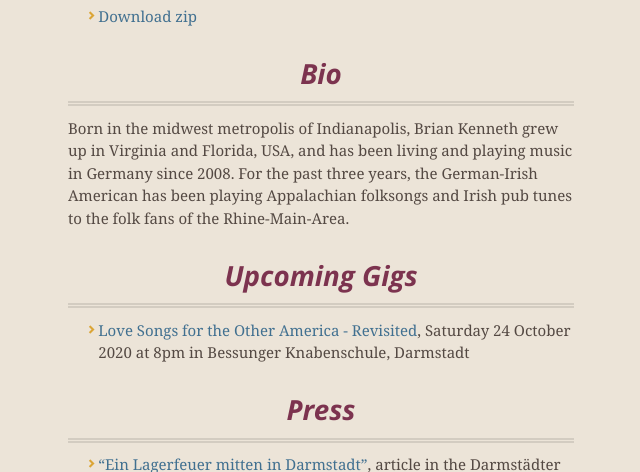
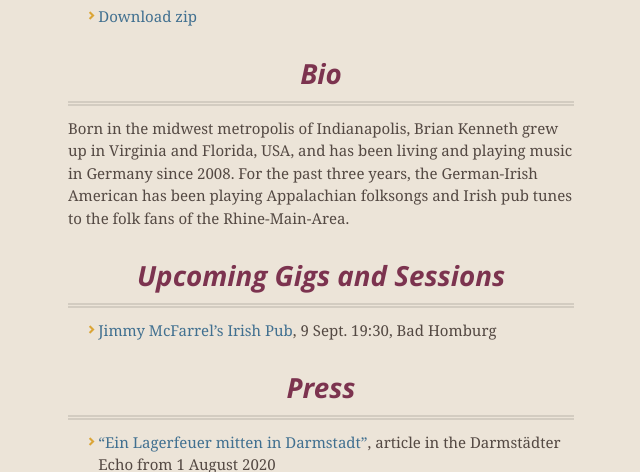
Before and after one commit to BrianInGermany/briankennethmusic, a Jekyll site: the page built from README.md, in a window 1280 px wide and 900 px high, scrolled down 1631 px, cut to the strip 0-472 px from the top of the window. Shown: the whole strip, without its empty margins (319-959 px from the left). Built offline with Jekyll 4.4.1, drawn with Linux system fonts in a browser that asks for light colours; our own code applies the rules of GitHub Pages for plain Markdown files; comment, search, counter and statistics services are not loaded.

Commit message:
add gigs

```diff
--- a/README.md
+++ b/README.md
@@ -22,8 +22,8 @@ Some of Brian's favorite songs, both traditionals and a selection of his own son
 ## Bio
 Born in the midwest metropolis of Indianapolis, Brian Kenneth grew up in Virginia and Florida, USA, and has been living and playing music in Germany since 2008. For the past three years, the German-Irish American has been playing Appalachian folksongs and Irish pub tunes to the folk fans of the Rhine-Main-Area.
 
-## Upcoming Gigs
-- [Love Songs for the Other America - Revisited](https://www.knabenschule.de/index.php?id=991), Saturday 24 October 2020 at 8pm in Bessunger Knabenschule, Darmstadt
+## Upcoming Gigs and Sessions
+- [Jimmy McFarrel's Irish Pub](https://www.facebook.com/events/1048853852538507), 9 Sept. 19:30, Bad Homburg
 
 ## Press
 - ["Ein Lagerfeuer mitten in Darmstadt"](https://www.echo-online.de/freizeit/kunst-und-kultur/musik/ein-lagerfeuer-mitten-in-darmstadt_22032124), article in the Darmstädter Echo from 1 August 2020
```
Also changed, not shown: deutsch.md (+2 -3 lines).
